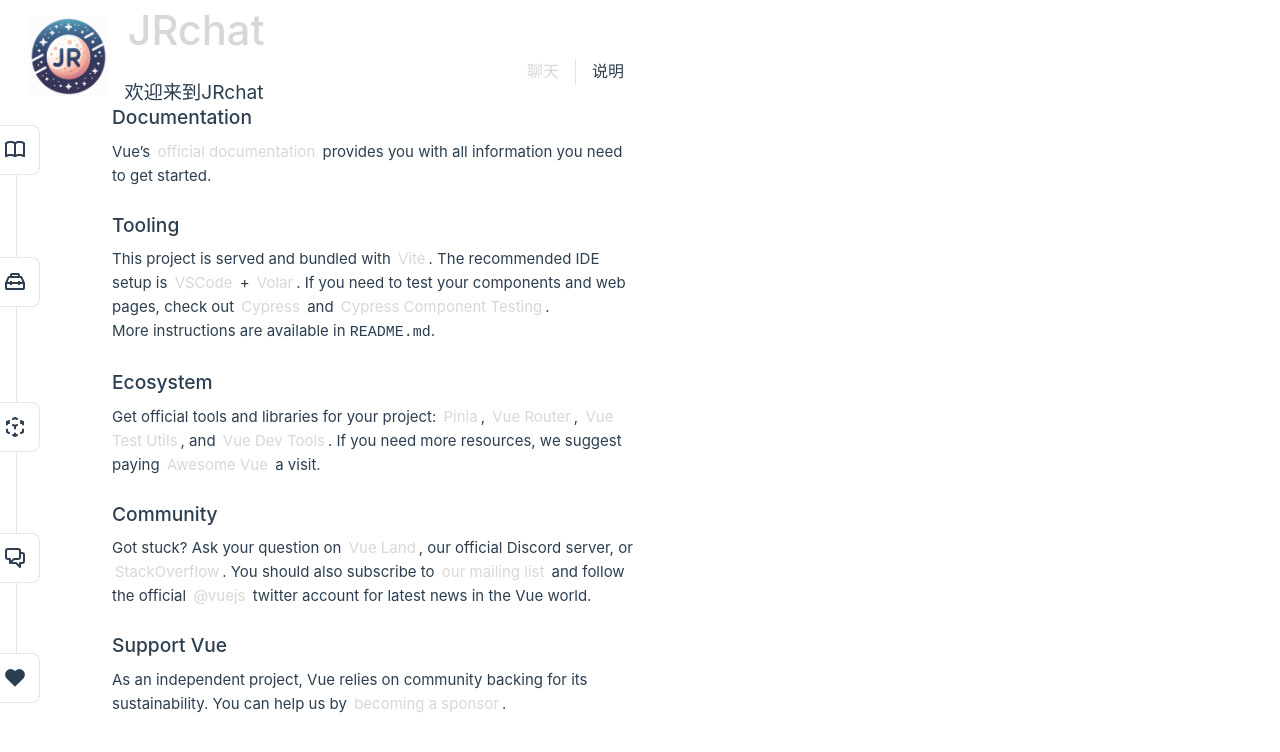
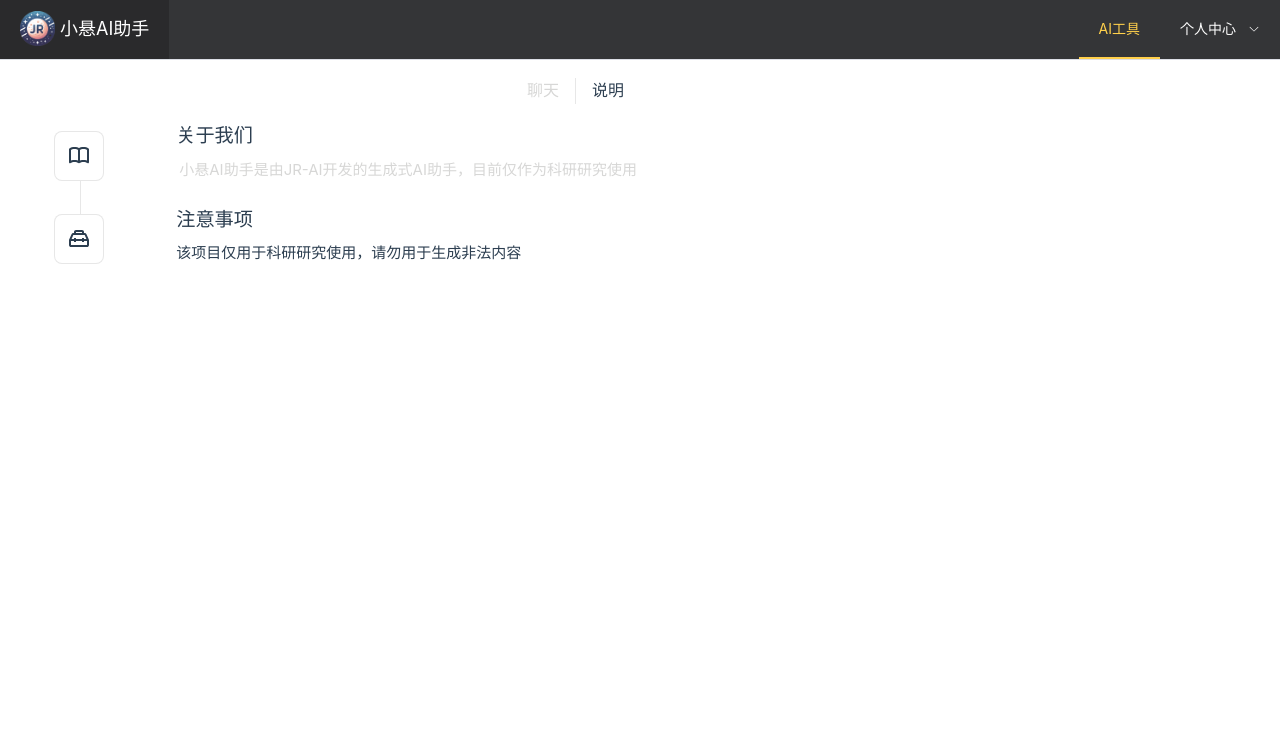
Before and after one commit to xdrshjr/Vue-JR-Ollama-Chat, a Vue app: page /home in a window 1280 px wide. Shown: the top 752 px of the page. Built offline with nearby package versions, Linux system fonts and the light colour scheme.

Commit message:
[init] 修改了网页最上方的bar

```diff
--- a/index.html
+++ b/index.html
@@ -4,7 +4,7 @@
     <meta charset="UTF-8">
     <link rel="icon" href="/logo.png">
     <meta name="viewport" content="width=device-width, initial-scale=1.0">
-    <title>Vite App</title>
+    <title>小悬AI助手</title>
   </head>
   <body>
     <div id="app"></div>
--- a/src/App.vue
+++ b/src/App.vue
@@ -1,14 +1,17 @@
 <script setup lang="ts">
 import { RouterLink, RouterView } from 'vue-router'
 import HelloWorld from './components/HelloWorld.vue'
+import MenuBar from "@/components/MenuBar.vue";
 </script>
 
 <template>
+  <div class="container_bar">
+    <MenuBar msg=""></MenuBar>
+  </div>
   <div class="container">
     <header>
       <div class="left-section">
-        <img alt="Vue logo" class="logo" src="@/assets/logo.png" />
-        <HelloWorld msg="JRchat" />
+        <!-- Your content here -->
       </div>
       <div class="right-section">
         <nav>
@@ -17,7 +20,6 @@ import HelloWorld from './components/HelloWorld.vue'
         </nav>
       </div>
     </header>
-
     <main>
       <RouterView />
     </main>
@@ -25,12 +27,25 @@ import HelloWorld from './components/HelloWorld.vue'
 </template>
 
 <style scoped>
+.container_bar {
+  display: flex;
+  flex-direction: column;
+  width: 100vw; /* Ensure container takes full viewport width */
+  box-sizing: border-box;
+  position: fixed; /* Keep MenuBar at the top */
+  top: 0;
+  left: 0;
+  z-index: 1000; /* Ensure it's above other content */
+}
+
+/* Add padding to the top of the container to avoid overlap with fixed MenuBar */
 .container {
   display: flex;
   flex-direction: column;
   height: 100vh;
-  width: 100%; /* Ensure container takes full width */
+  width: 100%;
   box-sizing: border-box;
+  padding-top: 20px; /* Adjust this value based on MenuBar height */
 }
 
 header {
@@ -50,7 +65,7 @@ header {
   flex-direction: row;
   align-items: center;
   justify-content: center;
-  gap: 1rem; /* Add this line to create space between img and HelloWorld */
+  gap: 1rem;
   margin-left: 2%;
 }
 
@@ -60,9 +75,9 @@ header {
 }
 
 .logo {
-  width: 50px; /* Adjust as needed */
+  width: 50px;
   height: 50px;
-  align-self: center; /* Centers the logo vertically */
+  align-self: center;
 }
 
 nav {
@@ -108,7 +123,7 @@ main {
   .logo {
     width: 50px;
     height: 50px;
-    align-self: center; /* Centers the logo vertically */
+    align-self: center;
   }
 
   nav {
@@ -128,8 +143,8 @@ main {
   }
 
   .logo {
-    width: 50px;
-    height: 50px;
+    width: 10px;
+    height: 10px;
   }
 
   nav {
@@ -137,7 +152,7 @@ main {
   }
 
   main {
-    height: 80%;
+    height: 100%;
     justify-content: center;
   }
 }
@@ -155,7 +170,7 @@ main {
   .logo {
     width: 80px;
     height: 80px;
-    align-self: center; /* Centers the logo vertically */
+    align-self: center;
   }
 
   main {
--- a/src/assets/base.css
+++ b/src/assets/base.css
@@ -4,7 +4,7 @@
   --vt-c-white-soft: #f8f8f8;
   --vt-c-white-mute: #f2f2f2;
 
-  --vt-c-black: #434343;
+  --vt-c-black: #141414;
   --vt-c-black-soft: #222222;
   --vt-c-black-mute: #282828;
 
--- /dev/null
+++ b/src/components/MenuBar.vue
@@ -0,0 +1,98 @@
+<script setup lang="ts">
+import { ref } from 'vue'
+import {RouterLink} from "vue-router";
+const activeIndex = ref('1')
+const handleSelect = (key: string, keyPath: string[]) => {
+  console.log(key, keyPath)
+}
+defineProps<{
+  msg: string
+}>()
+</script>
+
+<template>
+  <el-menu
+      :default-active="activeIndex"
+      class="el-menu-demo"
+      mode="horizontal"
+      :ellipsis="false"
+      background-color="#343537"
+      text-color="#fff"
+      active-text-color="#ffd04b"
+      @select="handleSelect"
+  >
+    <el-menu-item index="0">
+      <img
+          style="width: 35px; height: 35px;"
+          src="/logo.png"
+          alt="Element logo"
+      />
+      <p style="font-size: 18px; margin-left: 5px">小悬AI助手</p>
+    </el-menu-item>
+    <div class="flex-grow" />
+    <el-menu-item index="1">AI工具</el-menu-item>
+    <el-sub-menu index="2">
+      <template #title>个人中心</template>
+      <el-menu-item index="2-1">开发中</el-menu-item>
+      <el-menu-item index="2-2">开发中</el-menu-item>
+      <el-menu-item index="2-3">开发中</el-menu-item>
+      <el-sub-menu index="2-4">
+        <template #title>开发中</template>
+        <el-menu-item index="2-4-1">开发中</el-menu-item>
+        <el-menu-item index="2-4-2">开发中</el-menu-item>
+        <el-menu-item index="2-4-3">开发中</el-menu-item>
+      </el-sub-menu>
+    </el-sub-menu>
+  </el-menu>
+
+</template>
+
+<style scoped>
+.el-menu-demo {
+  width: 100%;
+}
+.flex-grow {
+  flex-grow: 1;
+}
+h1 {
+  font-weight: 500;
+  font-size: 2.6rem;
+  position: relative;
+  top: -10px;
+}
+
+h3 {
+  font-size: 1.2rem;
+}
+
+.greetings {
+  display: flex;
+  justify-content: center; /* 中心对齐整个greetings容器 */
+}
+
+.text-container {
+  text-align: center; /* 中心对齐文本容器内的文本 */
+}
+
+@media (min-width: 1024px) {
+  .text-container {
+    text-align: left;
+  }
+}
+
+@media (max-width: 768px) {
+  .greetings {
+    display: flex;
+    flex-direction: row;
+    justify-content: left;
+  }
+
+  h1 {
+    font-size: 1.7rem; /* 调整字体大小 */
+  }
+
+  h3 {
+    display: none; /* 隐藏h3 */
+  }
+}
+</style>
--- a/src/components/TheWelcome.vue
+++ b/src/components/TheWelcome.vue
@@ -12,77 +12,19 @@ import SupportIcon from './icons/IconSupport.vue'
     <template #icon>
       <DocumentationIcon />
     </template>
-    <template #heading>Documentation</template>
+    <template #heading>关于我们</template>
 
-    Vue’s
-    <a href="https://vuejs.org/" target="_blank" rel="noopener">official documentation</a>
-    provides you with all information you need to get started.
+
+    <a href="https://vuejs.org/" target="_blank" rel="noopener">小悬AI助手是由JR-AI开发的生成式AI助手，目前仅作为科研研究使用</a>
   </WelcomeItem>
 
   <WelcomeItem>
     <template #icon>
       <ToolingIcon />
     </template>
-    <template #heading>Tooling</template>
+    <template #heading>注意事项</template>
 
-    This project is served and bundled with
-    <a href="https://vitejs.dev/guide/features.html" target="_blank" rel="noopener">Vite</a>. The
-    recommended IDE setup is
-    <a href="https://code.visualstudio.com/" target="_blank" rel="noopener">VSCode</a> +
-    <a href="https://github.com/johnsoncodehk/volar" target="_blank" rel="noopener">Volar</a>. If
-    you need to test your components and web pages, check out
-    <a href="https://www.cypress.io/" target="_blank" rel="noopener">Cypress</a> and
-    <a href="https://on.cypress.io/component" target="_blank" rel="noopener"
-      >Cypress Component Testing</a
-    >.
-
-    <br />
-
-    More instructions are available in <code>README.md</code>.
+    该项目仅用于科研研究使用，请勿用于生成非法内容
   </WelcomeItem>
 
-  <WelcomeItem>
-    <template #icon>
-      <EcosystemIcon />
-    </template>
-    <template #heading>Ecosystem</template>
-
-    Get official tools and libraries for your project:
-    <a href="https://pinia.vuejs.org/" target="_blank" rel="noopener">Pinia</a>,
-    <a href="https://router.vuejs.org/" target="_blank" rel="noopener">Vue Router</a>,
-    <a href="https://test-utils.vuejs.org/" target="_blank" rel="noopener">Vue Test Utils</a>, and
-    <a href="https://github.com/vuejs/devtools" target="_blank" rel="noopener">Vue Dev Tools</a>. If
-    you need more resources, we suggest paying
-    <a href="https://github.com/vuejs/awesome-vue" target="_blank" rel="noopener">Awesome Vue</a>
-    a visit.
-  </WelcomeItem>
-
-  <WelcomeItem>
-    <template #icon>
-      <CommunityIcon />
-    </template>
-    <template #heading>Community</template>
-
-    Got stuck? Ask your question on
-    <a href="https://chat.vuejs.org" target="_blank" rel="noopener">Vue Land</a>, our official
-    Discord server, or
-    <a href="https://stackoverflow.com/questions/tagged/vue.js" target="_blank" rel="noopener"
-      >StackOverflow</a
-    >. You should also subscribe to
-    <a href="https://news.vuejs.org" target="_blank" rel="noopener">our mailing list</a> and follow
-    the official
-    <a href="https://twitter.com/vuejs" target="_blank" rel="noopener">@vuejs</a>
-    twitter account for latest news in the Vue world.
-  </WelcomeItem>
-
-  <WelcomeItem>
-    <template #icon>
-      <SupportIcon />
-    </template>
-    <template #heading>Support Vue</template>
-
-    As an independent project, Vue relies on community backing for its sustainability. You can help
-    us by
-    <a href="https://vuejs.org/sponsor/" target="_blank" rel="noopener">becoming a sponsor</a>.
-  </WelcomeItem>
 </template>
```
Also changed, not shown: public/logo.png.
